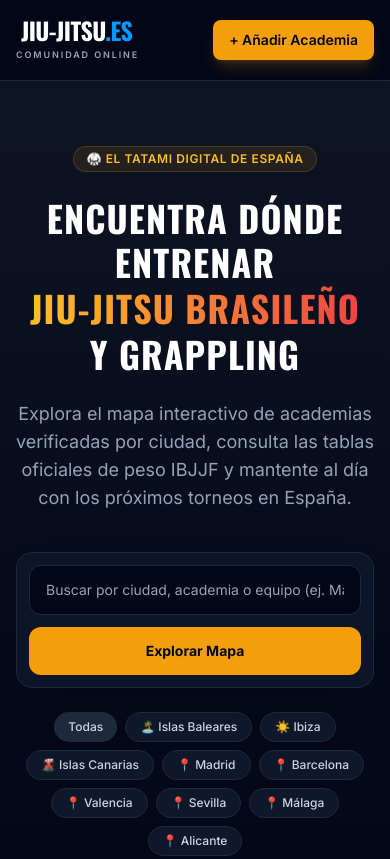
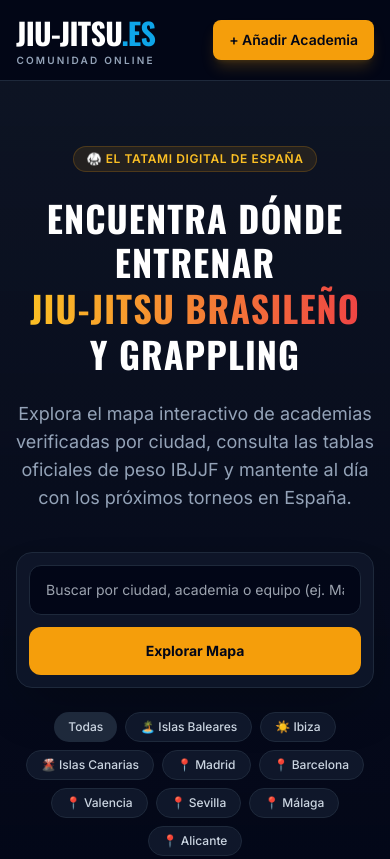
Before and after one commit to guaschgustavo/jiu-jitsu-es, a plain HTML site: page index.html in a window 390 px wide. Shown: the top 859 px of the page. Drawn offline with nearby package versions, Linux system fonts and the light colour scheme.

Commit message:
Update index.html

```diff
--- a/index.html
+++ b/index.html
@@ -84,14 +84,10 @@
     <!-- HEADER -->
     <header class="sticky top-0 z-50 bg-slate-950/90 backdrop-blur-md border-b border-slate-800">
         <div class="max-w-7xl mx-auto px-4 sm:px-6 lg:px-8 h-20 flex items-center justify-between">
-            <a href="#" class="flex items-center gap-3">
-                <div class="inline-flex flex-col items-center text-center">
-                    <span class="font-heading text-2xl sm:text-3xl font-bold tracking-tight text-white leading-none">
-                        JIU-JITSU<span class="text-[#0099ff]">.ES</span>
-                    </span>
-                    <span class="text-[9px] uppercase tracking-[0.21em] -mr-[0.21em] text-slate-400 font-semibold mt-1.5">Comunidad Online</span>
-                </div>
-            </a>
+            <a href="/" class="flex flex-col items-center leading-none group">
+        <span style="font-family: 'Oswald', sans-serif;" class="text-3xl font-bold tracking-tight text-white">JIU-JITSU<span class="text-sky-500">.ES</span></span>
+        <span class="text-[10px] font-semibold tracking-[0.22em] text-slate-400 uppercase mt-1">COMUNIDAD ONLINE</span>
+      </a>
 
             <nav class="hidden md:flex items-center gap-6 text-sm font-medium text-slate-300">
                 <a href="#directorio" class="hover:text-amber-400 transition">Academias</a>
```
